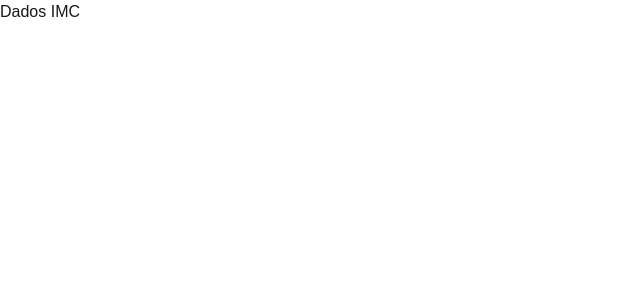
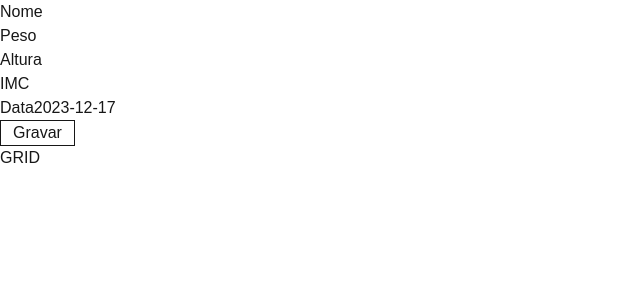
Before and after one commit to Diandressa/react-curso, a Next.js app: page /dadosIMC/Dadosimc in a window 1280 px wide. Shown: the top 300 px of the page, without its empty margins (0-640 px from the left). Built offline with nearby package versions, Linux system fonts and the light colour scheme.

Commit message:
trazendo dados com router

```diff
--- a/src/pages/dadosIMC/Dadosimc.tsx
+++ b/src/pages/dadosIMC/Dadosimc.tsx
@@ -1,7 +1,54 @@
+import { useRouter} from "next/router";
+import { useState, useEffect } from "react";
+
 export default function Dadosimc(){
+    const [peso, setPeso] = useState<any>('')
+    const [altura, setAltura] = useState<any>('')
+    const [imc, setImc] = useState<any>('')
+    const [nome, setNome] = useState<any>('')
+    const [data, setData] = useState<any>('')
+
+    const router = useRouter()
+    const {p_peso,p_altura,p_imc} = router.query
+    console.log(p_peso,p_altura,p_imc)
+
+    useEffect(()=>{
+        setPeso(p_peso)
+        setAltura(p_altura)
+        setImc(p_imc)
+        setData('2023-12-17')
+    })
+
     return(
         <div>
-            Dados IMC
+            <div>
+                <div>
+                    <label>Nome</label>
+                    <input type="text" value={nome} onChange={(e)=>setNome(e.target.value)}/>
+                </div>
+                <div>
+                    <label>Peso</label>
+                    <input type="text" value={peso} readOnly/>
+                </div>
+                <div>
+                    <label>Altura</label>
+                    <input type="text" value={altura} readOnly/>
+                </div>
+                <div>
+                    <label>IMC</label>
+                    <input type="text" value={imc} readOnly/>
+                </div>
+                <div>
+                    <label>Data</label>
+                    <input type="text" value={data} readOnly/>
+                </div>
+                <div>
+                    <button className="border px-3">Gravar</button>
+                </div>
+            </div>
+            <div>
+                GRID
+            </div>
         </div>
     )
 }
```
